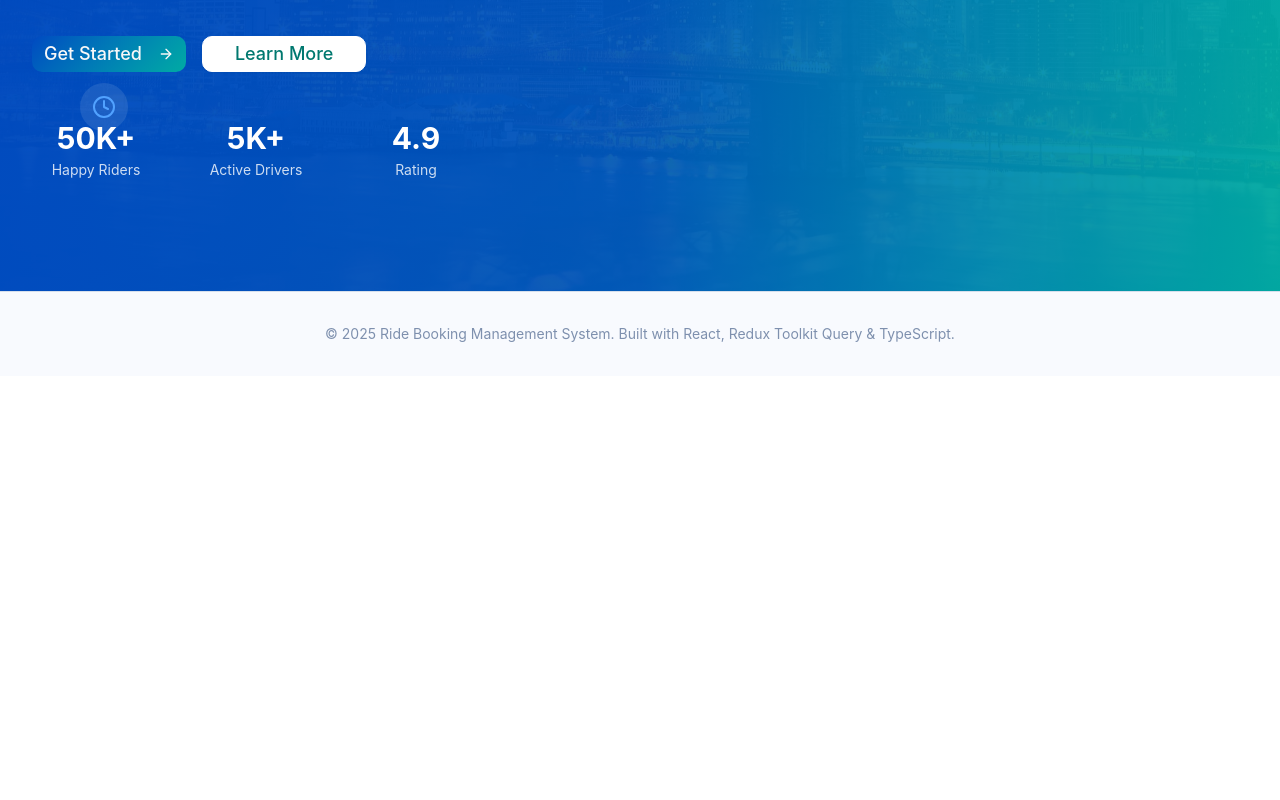
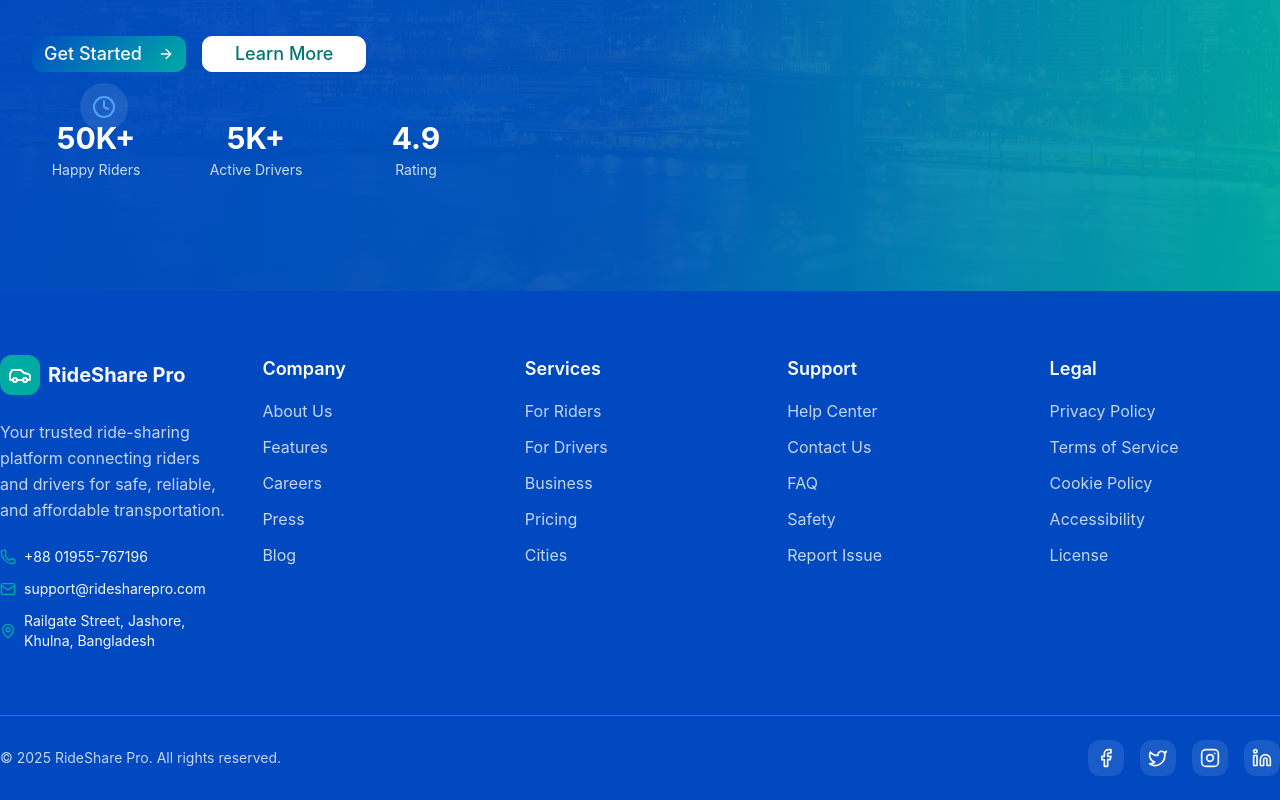
Before and after one commit to Rokon-Khan/ride-booking-frontend, a React (Vite) app: page / in a window 1280 px wide. Shown: the part 510-1310 px from the top of the page. Before the commit the page ends 886 px from the top, so only its background shows below. Built offline with nearby package versions, Linux system fonts and the light colour scheme.

Commit message:
New UI Footer Added

```diff
--- a/src/components/common/Footer.tsx
+++ b/src/components/common/Footer.tsx
@@ -1,14 +1,216 @@
-export const Footer = () => {
+// export const Footer = () => {
+//   return (
+//     <footer className="border-t bg-muted/30 py-8 mt-auto">
+//       <div className="container mx-auto px-4">
+//         <div className="text-center text-muted-foreground">
+//           <p className="text-sm">
+//             © 2025 Ride Booking Management System. Built with React, Redux
+//             Toolkit Query & TypeScript.
+//           </p>
+//         </div>
+//       </div>
+//     </footer>
+//   );
+// };
+
+import {
+  Car,
+  Facebook,
+  Instagram,
+  Linkedin,
+  Mail,
+  MapPin,
+  Phone,
+  Twitter,
+} from "lucide-react";
+import { Link } from "react-router";
+
+const Footer = () => {
+  const currentYear = new Date().getFullYear();
+
+  const footerLinks = {
+    company: [
+      { name: "About Us", href: "/about" },
+      { name: "Features", href: "/features" },
+      { name: "Careers", href: "/careers" },
+      { name: "Press", href: "/press" },
+      { name: "Blog", href: "/blog" },
+    ],
+    services: [
+      { name: "For Riders", href: "/riders" },
+      { name: "For Drivers", href: "/drivers" },
+      { name: "Business", href: "/business" },
+      { name: "Pricing", href: "/pricing" },
+      { name: "Cities", href: "/cities" },
+    ],
+    support: [
+      { name: "Help Center", href: "/help" },
+      { name: "Contact Us", href: "/contact" },
+      { name: "FAQ", href: "/faq" },
+      { name: "Safety", href: "/safety" },
+      { name: "Report Issue", href: "/report" },
+    ],
+    legal: [
+      { name: "Privacy Policy", href: "/privacy" },
+      { name: "Terms of Service", href: "/terms" },
+      { name: "Cookie Policy", href: "/cookies" },
+      { name: "Accessibility", href: "/accessibility" },
+      { name: "License", href: "/license" },
+    ],
+  };
+
+  const socialLinks = [
+    { icon: Facebook, href: "#", label: "Facebook" },
+    { icon: Twitter, href: "#", label: "Twitter" },
+    { icon: Instagram, href: "#", label: "Instagram" },
+    { icon: Linkedin, href: "#", label: "LinkedIn" },
+  ];
+
   return (
-    <footer className="border-t bg-muted/30 py-8 mt-auto">
-      <div className="container mx-auto px-4">
-        <div className="text-center text-muted-foreground">
-          <p className="text-sm">
-            © 2025 Ride Booking Management System. Built with React, Redux
-            Toolkit Query & TypeScript.
-          </p>
+    <footer className="bg-primary text-primary-foreground">
+      {/* Main Footer */}
+      <div className="container-width py-16">
+        <div className="grid lg:grid-cols-5 gap-8">
+          {/* Brand Section */}
+          <div className="lg:col-span-1">
+            <Link to="/" className="flex items-center space-x-2 mb-6 group">
+              <div className="p-2 bg-secondary rounded-lg shadow-medium group-hover:shadow-strong transition-all duration-300">
+                <Car className="h-6 w-6 text-white" />
+              </div>
+              <span className="text-xl font-heading font-bold">
+                RideShare Pro
+              </span>
+            </Link>
+
+            <p className="text-primary-foreground/80 mb-6 leading-relaxed">
+              Your trusted ride-sharing platform connecting riders and drivers
+              for safe, reliable, and affordable transportation.
+            </p>
+
+            {/* Contact Info */}
+            <div className="space-y-3 text-sm">
+              <div className="flex items-center space-x-2">
+                <Phone className="h-4 w-4 text-secondary" />
+                <span>+88 01955-767196</span>
+              </div>
+              <div className="flex items-center space-x-2">
+                <Mail className="h-4 w-4 text-secondary" />
+                <span>support@ridesharepro.com</span>
+              </div>
+              <div className="flex items-center space-x-2">
+                <MapPin className="h-4 w-4 text-secondary" />
+                <span>
+                  Railgate Street, Jashore, <br /> Khulna, Bangladesh
+                </span>
+              </div>
+            </div>
+          </div>
+
+          {/* Links Sections */}
+          <div className="lg:col-span-4 grid md:grid-cols-4 gap-8">
+            {/* Company */}
+            <div>
+              <h3 className="font-semibold text-lg mb-4 text-white">Company</h3>
+              <ul className="space-y-3">
+                {footerLinks.company.map((link) => (
+                  <li key={link.name}>
+                    <Link
+                      to={link.href}
+                      className="text-primary-foreground/80 hover:text-secondary transition-colors duration-200"
+                    >
+                      {link.name}
+                    </Link>
+                  </li>
+                ))}
+              </ul>
+            </div>
+
+            {/* Services */}
+            <div>
+              <h3 className="font-semibold text-lg mb-4 text-white">
+                Services
+              </h3>
+              <ul className="space-y-3">
+                {footerLinks.services.map((link) => (
+                  <li key={link.name}>
+                    <Link
+                      to={link.href}
+                      className="text-primary-foreground/80 hover:text-secondary transition-colors duration-200"
+                    >
+                      {link.name}
+                    </Link>
+                  </li>
+                ))}
+              </ul>
+            </div>
+
+            {/* Support */}
+            <div>
+              <h3 className="font-semibold text-lg mb-4 text-white">Support</h3>
+              <ul className="space-y-3">
+                {footerLinks.support.map((link) => (
+                  <li key={link.name}>
+                    <Link
+                      to={link.href}
+                      className="text-primary-foreground/80 hover:text-secondary transition-colors duration-200"
+                    >
+                      {link.name}
+                    </Link>
+                  </li>
+                ))}
+              </ul>
+            </div>
+
+            {/* Legal */}
+            <div>
+              <h3 className="font-semibold text-lg mb-4 text-white">Legal</h3>
+              <ul className="space-y-3">
+                {footerLinks.legal.map((link) => (
+                  <li key={link.name}>
+                    <Link
+                      to={link.href}
+                      className="text-primary-foreground/80 hover:text-secondary transition-colors duration-200"
+                    >
+                      {link.name}
+                    </Link>
+                  </li>
+                ))}
+              </ul>
+            </div>
+          </div>
+        </div>
+      </div>
+
+      {/* Bottom Section */}
+      <div className="border-t border-primary-foreground/20">
+        <div className="container-width py-6">
+          <div className="flex flex-col md:flex-row justify-between items-center space-y-4 md:space-y-0">
+            {/* Copyright */}
+            <p className="text-primary-foreground/80 text-sm">
+              © {currentYear} RideShare Pro. All rights reserved.
+            </p>
+
+            {/* Social Links */}
+            <div className="flex items-center space-x-4">
+              {socialLinks.map((social, index) => {
+                const Icon = social.icon;
+                return (
+                  <a
+                    key={index}
+                    href={social.href}
+                    aria-label={social.label}
+                    className="p-2 bg-primary-foreground/10 rounded-lg hover:bg-secondary hover:scale-110 transition-all duration-300"
+                  >
+                    <Icon className="h-5 w-5" />
+                  </a>
+                );
+              })}
+            </div>
+          </div>
         </div>
       </div>
     </footer>
   );
 };
+
+export default Footer;
--- a/src/components/layouts/Layout.tsx
+++ b/src/components/layouts/Layout.tsx
@@ -1,6 +1,6 @@
 import { Outlet } from "react-router";
 import { Toaster } from "sonner";
-import { Footer } from "../common/Footer";
+import Footer from "../common/Footer";
 import Navbar from "../common/Navbar";
 
 export const Layout = () => {
```
